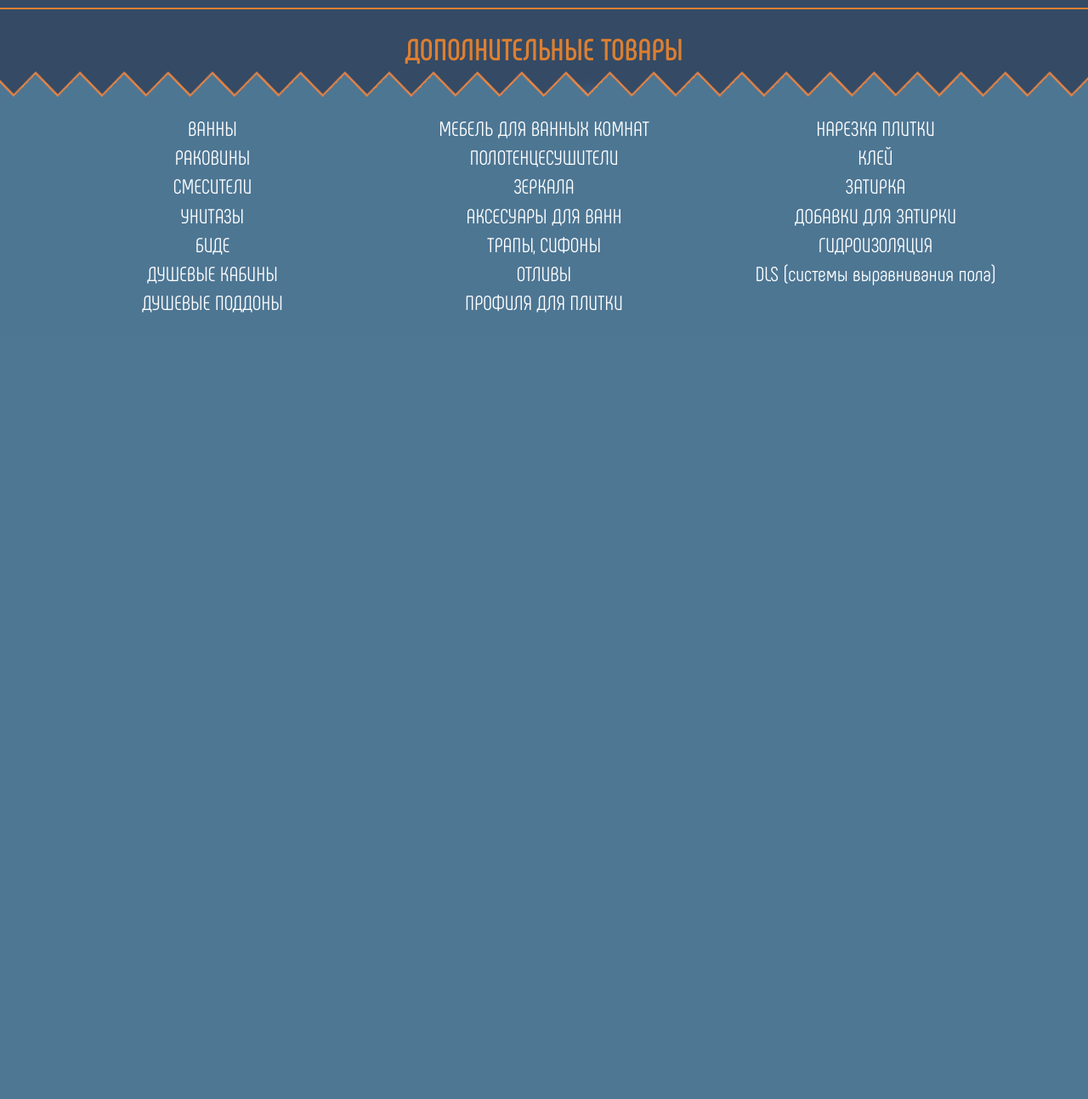
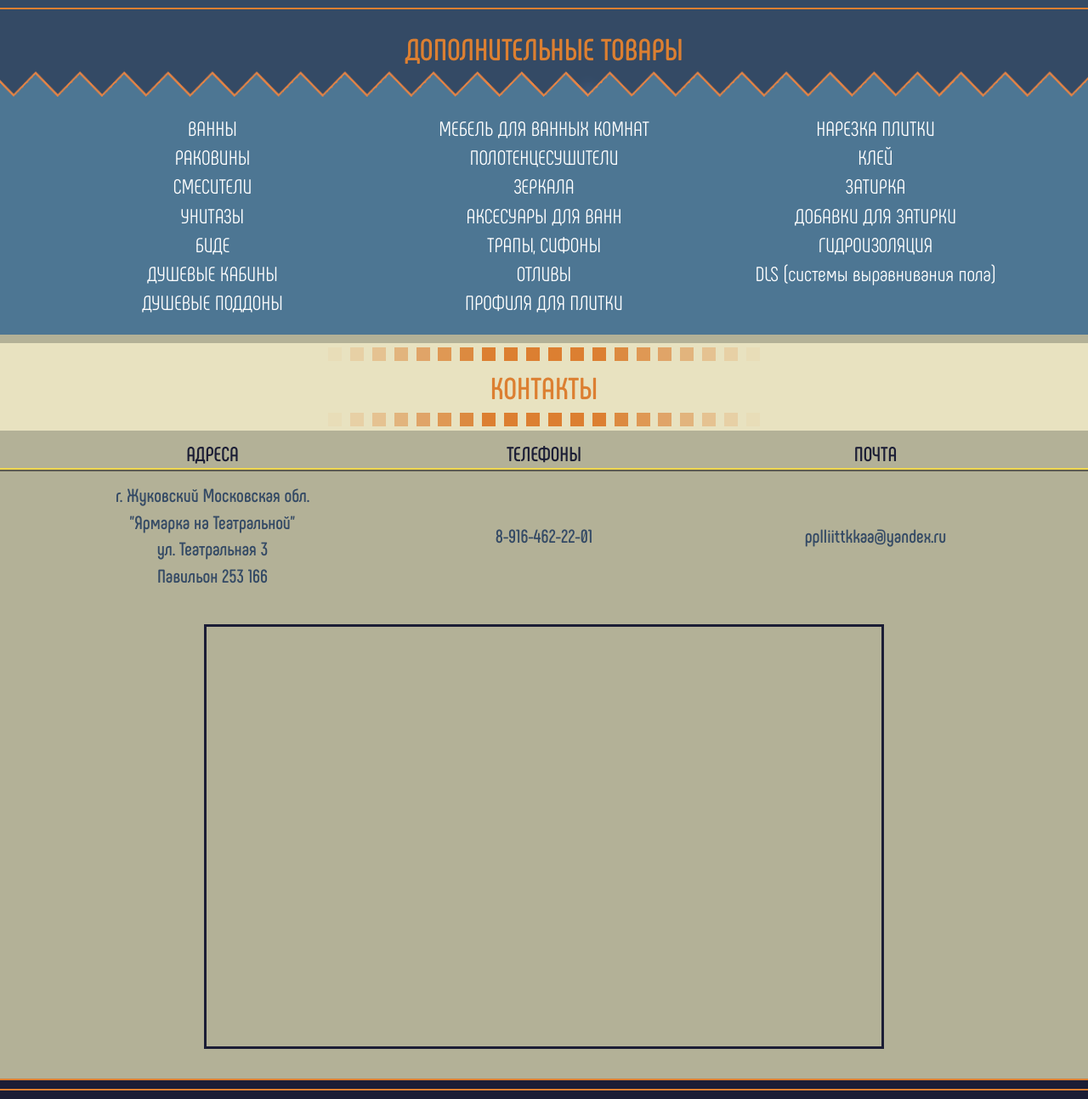
Before and after one commit to Alexander996/IPS_and_PSI, a Django app: page / in a window 1280 px wide. Shown: the part 955-2249 px from the top of the page at 85% size. Before the commit the page ends 1323 px from the top, so only its background shows below. Run offline with Django 3.2, Linux system fonts and the light colour scheme; some libraries are stand-ins or nearby versions.

Commit message:
Contacts block makeup

```diff
--- /dev/null
+++ b/static/css/landing/contacts.css
@@ -0,0 +1,64 @@
+/* Block background */
+.contacts {
+	background-color: rgb(179, 177, 151);
+	padding-top: 10px;
+	border-bottom: 2px solid rgb(220, 127, 49);
+	margin-bottom: 10px;
+}
+
+/* Block title */
+.contacts_title {
+	text-align: center;
+	background-color: rgb(232, 226, 192);
+	padding-top: 5px;
+	margin-bottom: 10px;
+}
+
+.contacts_title span {
+	display: block;
+	font-family: "Phenomena Bold", sans-serif;
+	font-size: 36px;
+	color: rgb(220, 127, 49);
+	padding-bottom: 5px;
+}
+
+/* Contacts separator */
+.contacts_separator {
+	background-color: rgb(239, 215, 80);
+	margin-bottom: 0;
+}
+
+/* Contacts list */
+.contacts_info {
+	text-align: center;
+}
+
+.contacts_info span {
+	color: rgb(27, 29, 53);
+	font-family: "Phenomena Bold", sans-serif;
+	font-size: 24px;
+}
+
+.contacts_data {
+	display: table;
+	text-align: center;
+	height: 150px;
+}
+
+.contacts_data span {
+	display: table-cell;
+	color: rgb(52, 74, 101);
+	font-family: "Phenomena Bold", sans-serif;
+	font-size: 22px;
+	vertical-align: middle;
+}
+
+/* Yandex map */
+.yandex_map {
+	text-align: center;
+	padding: 30px 10px;
+}
+
+.yandex_map iframe {
+	border: 3px solid rgb(27, 29, 53);
+}
--- a/templates/landing/landing_page.html
+++ b/templates/landing/landing_page.html
@@ -5,6 +5,7 @@
 <link rel="stylesheet" type="text/css" href="{% static 'css/landing/tile.css' %}">
 <link rel="stylesheet" type="text/css" href="{% static 'css/landing/manufacturers.css' %}">
 <link rel="stylesheet" type="text/css" href="{% static 'css/landing/additional_products.css' %}">
+<link rel="stylesheet" type="text/css" href="{% static 'css/landing/contacts.css' %}">
 {% endblock %}
 
 {% block title %}Плитка{% endblock %}
@@ -178,4 +179,84 @@
 		</div>
 	</div>
 </div>
+
+<div class="contacts">
+	<div class="contacts_title">
+		<div class="square" style="opacity: 0.05"></div>
+		<div class="square" style="opacity: 0.19"></div>
+		<div class="square" style="opacity: 0.33"></div>
+		<div class="square" style="opacity: 0.47"></div>
+		<div class="square" style="opacity: 0.61"></div>
+		<div class="square" style="opacity: 0.75"></div>
+		<div class="square" style="opacity: 0.89"></div>
+		<div class="square" style="opacity: 1"></div>
+		<div class="square" style="opacity: 1"></div>
+		<div class="square" style="opacity: 1"></div>
+		<div class="square" style="opacity: 1"></div>
+		<div class="square" style="opacity: 1"></div>
+		<div class="square" style="opacity: 1"></div>
+		<div class="square" style="opacity: 0.89"></div>
+		<div class="square" style="opacity: 0.75"></div>
+		<div class="square" style="opacity: 0.61"></div>
+		<div class="square" style="opacity: 0.47"></div>
+		<div class="square" style="opacity: 0.33"></div>
+		<div class="square" style="opacity: 0.19"></div>
+		<div class="square" style="opacity: 0.05"></div>
+		<span>КОНТАКТЫ</span>
+		<div class="square" style="opacity: 0.05"></div>
+		<div class="square" style="opacity: 0.19"></div>
+		<div class="square" style="opacity: 0.33"></div>
+		<div class="square" style="opacity: 0.47"></div>
+		<div class="square" style="opacity: 0.61"></div>
+		<div class="square" style="opacity: 0.75"></div>
+		<div class="square" style="opacity: 0.89"></div>
+		<div class="square" style="opacity: 1"></div>
+		<div class="square" style="opacity: 1"></div>
+		<div class="square" style="opacity: 1"></div>
+		<div class="square" style="opacity: 1"></div>
+		<div class="square" style="opacity: 1"></div>
+		<div class="square" style="opacity: 1"></div>
+		<div class="square" style="opacity: 0.89"></div>
+		<div class="square" style="opacity: 0.75"></div>
+		<div class="square" style="opacity: 0.61"></div>
+		<div class="square" style="opacity: 0.47"></div>
+		<div class="square" style="opacity: 0.33"></div>
+		<div class="square" style="opacity: 0.19"></div>
+		<div class="square" style="opacity: 0.05"></div>
+	</div>
+	<div class="container">
+		<div class="row contacts_info">
+			<div class="col-xs-4">
+				<span>АДРЕСА</span>
+			</div>
+			<div class="col-xs-4">
+				<span>ТЕЛЕФОНЫ</span>
+			</div>
+			<div class="col-xs-4">
+				<span>ПОЧТА</span>
+			</div>
+		</div>
+	</div>
+	<hr class="separator contacts_separator">
+	<hr class="separator" style="background-color: rgb(93, 92, 79); margin-bottom: 0">
+	<div class="container">
+		<div class="row">
+			<div class="col-xs-4 contacts_data">
+				<span>г. Жуковский Московская обл.<br>"Ярмарка на Театральной"<br>ул. Театральная 3<br>Павильон 253 166</span>
+			</div>
+			<div class="col-xs-4 contacts_data">
+				<span>8-916-462-22-01</span>
+			</div>
+			<div class="col-xs-4 contacts_data">
+				<span>pplliittkkaa@yandex.ru</span>
+			</div>
+		</div>
+		<div class="row">
+			<div class="col-xs-12 yandex_map">
+				<iframe src="https://yandex.ru/map-widget/v1/?um=constructor%3A9c5acc604461803b94464caa8d6d853aa12bcb5c9e41681ade9a85655272080e&amp;lang=ru_RU&amp;scroll=true&amp;source=constructor" width="800" height="500"></iframe>
+			</div>
+		</div>
+	</div>
+</div>
+<hr class="separator">
 {% endblock %}
```
